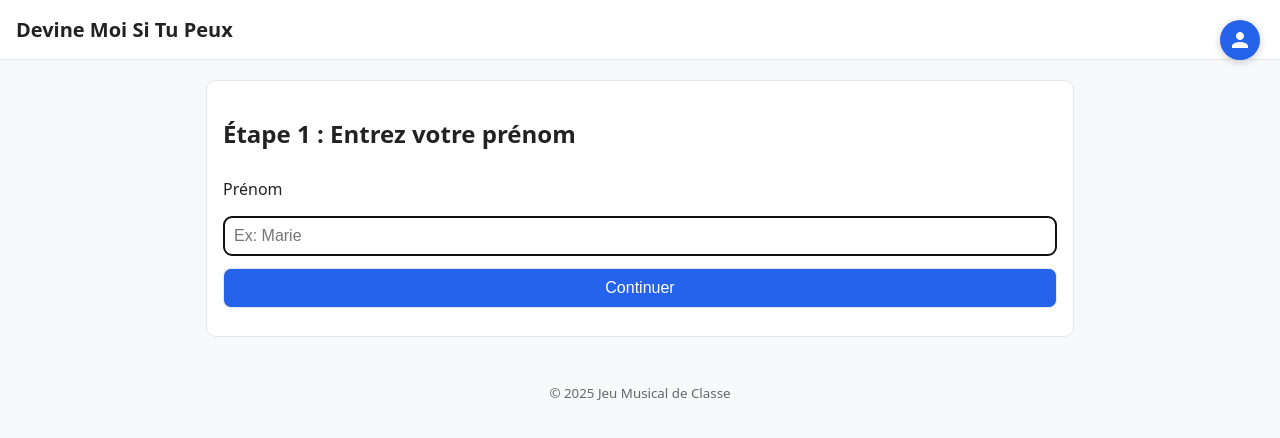
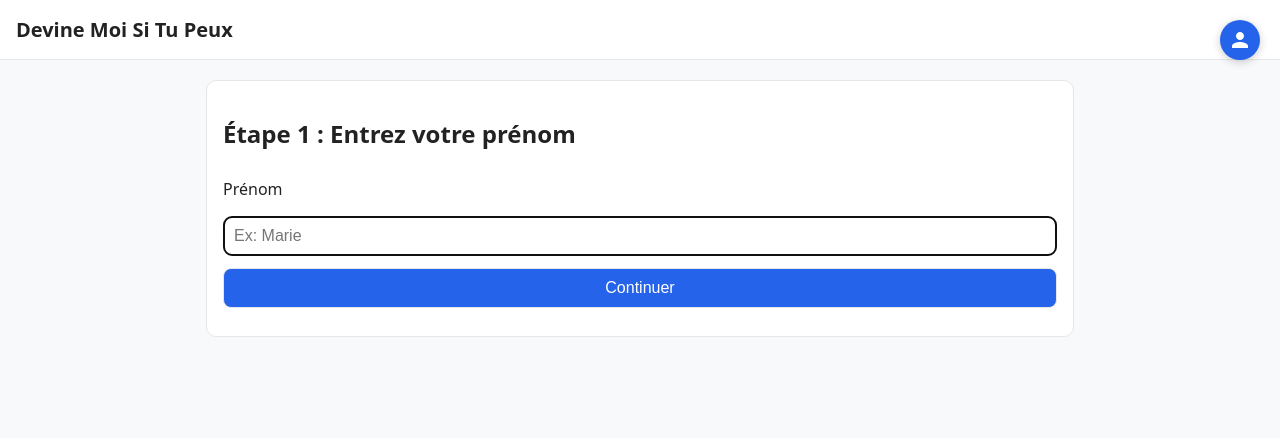
Before and after one commit to itsimed/sppgame, a website: page public/register.html in a window 1280 px wide. Drawn offline with Linux system fonts and the light colour scheme.

Commit message:
Suppression des footers de toutes les pages

```diff
--- a/public/register.html
+++ b/public/register.html
@@ -54,9 +54,6 @@
       <p id="registerMsg" class="small"></p>
     </section>
   </main>
-  <footer>
-    <small>&copy; 2025 Jeu Musical de Classe</small>
-  </footer>
   <script src="/scripts/register.js"></script>
 </body>
 </html>
```
Also changed, not shown: public/submit.html (+0 -3 lines), public/vote.html (+0 -3 lines).
